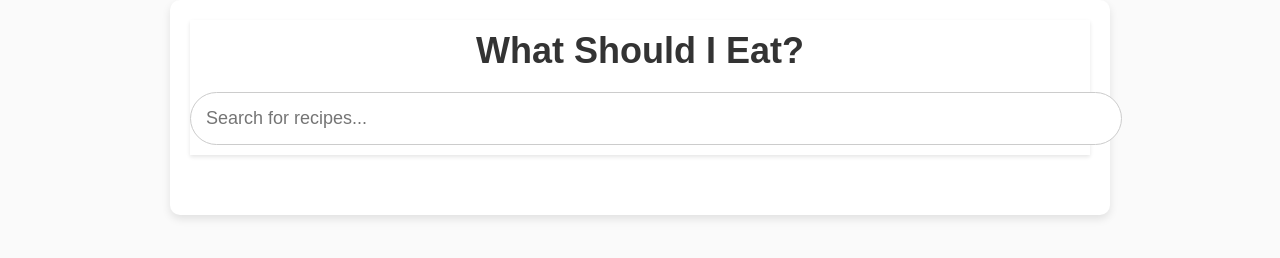
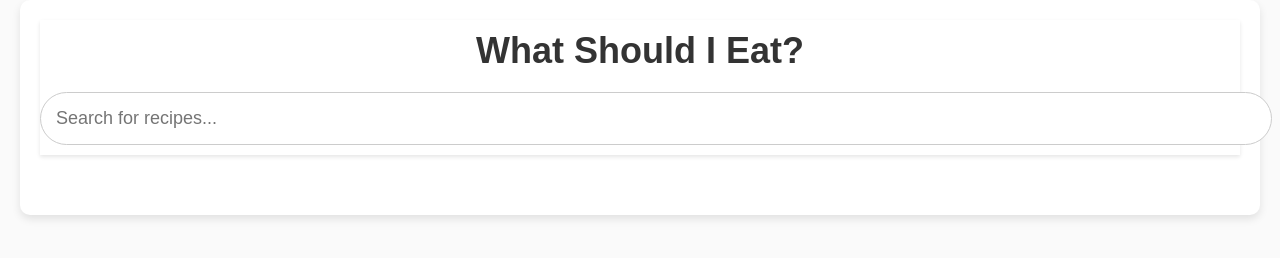
Before and after one commit to baturayaginli/What-Should-I-Eat, a plain HTML site: page index.html in a window 1280 px wide. Drawn offline with Linux system fonts and the light colour scheme.

Commit message:
Update styles.css

```diff
--- a/styles.css
+++ b/styles.css
@@ -12,7 +12,7 @@ body {
 
 .container {
     width: 100%;
-    max-width: 900px;
+    max-width: 1200px;
     margin: 0 auto;
     background-color: #fff;
     box-shadow: 0 4px 8px rgba(0, 0, 0, 0.1);
@@ -57,7 +57,7 @@ main {
 
 #recipeContainer {
     display: grid;
-    grid-template-columns: repeat(auto-fit, minmax(300px, 1fr)); /* auto-fit ile öğelerin boyutlandırılması */
+    grid-template-columns: repeat(auto-fit, minmax(250px, 1fr));
     gap: 20px;
     justify-content: center;
     padding-bottom: 20px;
@@ -67,7 +67,6 @@ main {
     position: relative;
     display: flex;
     flex-direction: column;
-    width: 300px; /* Sabit genişlik */
     border: 1px solid #eee;
     border-radius: 10px;
     overflow: hidden;
@@ -75,6 +74,7 @@ main {
     transition: all 0.3s ease;
     background-color: #fff;
     height: auto;
+    max-width: 100%;
 }
 
 .recipe-card:hover {
```
